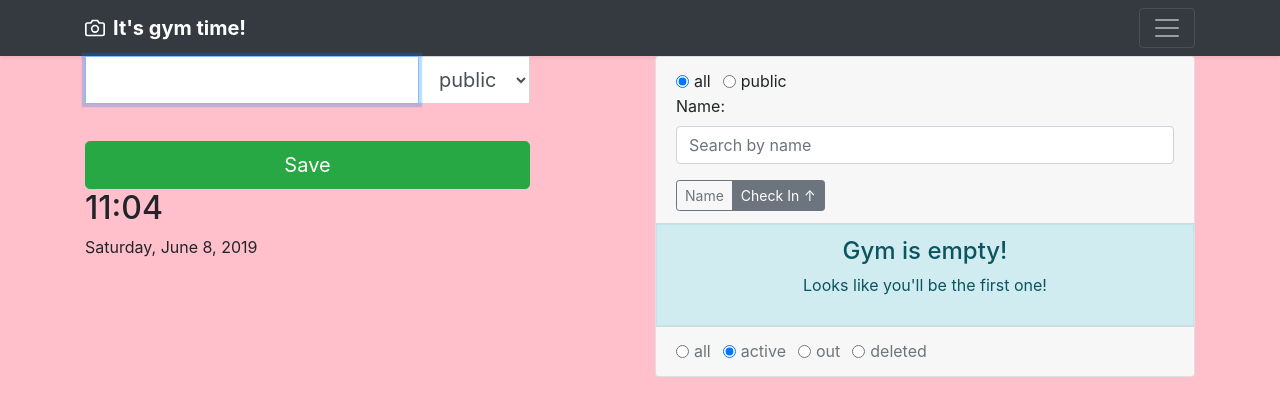
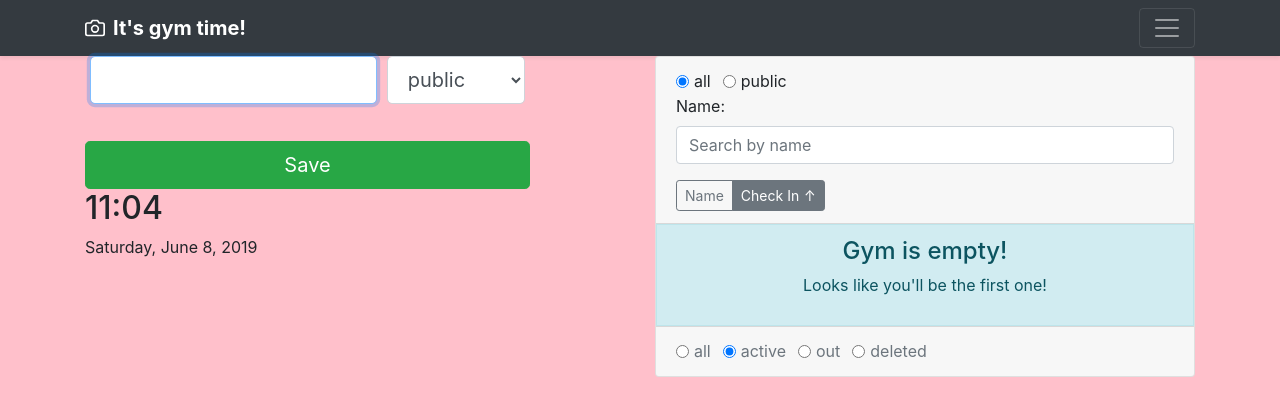
Before and after one commit to rmhdev/gym-time, a Vue app: page / in a window 1280 px wide. Both pictures are taken after a click on the link "Enter". Shown: the top 416 px of the page. Built offline with nearby package versions, Linux system fonts and the light colour scheme.

Commit message:
Improving styles

```diff
--- a/src/components/Checkin.vue
+++ b/src/components/Checkin.vue
@@ -1,5 +1,5 @@
 <template>
-    <section>
+    <section class="gym-checkin">
         <div v-if="isFormSubmitted">
             <checkin-success class="gym-checkin-success" @close="restartForm"></checkin-success>
         </div>
--- a/src/components/Customer.vue
+++ b/src/components/Customer.vue
@@ -1,16 +1,17 @@
 <template>
     <div :class="customerClass">
-        <div class="gym-customer-info">
+        <div v-if="isEditing" class="gym-customer-editable">
+            <customer-form
+                    :customer="this.customer"
+                    v-on:submit:customer="onSubmitCustomer"
+                    mode="edit"
+                    class="gym-customer-form-edit"
+            ></customer-form>
+            <a href="#" class="gym-customer-edit-close" @click.prevent="isEditing = false">close</a>
+        </div>
+        <div v-else class="gym-customer-info">
             <div class="gym-customer-profile">
-                <header v-if="isEditing" class="gym-customer-editable">
-                    <customer-form
-                        :customer="this.customer"
-                        v-on:submit:customer="onSubmitCustomer"
-                    ></customer-form>
-                    <a href="#" class="gym-customer-edit-close" @click.prevent="isEditing = false">close</a>
-                </header>
-
-                <header v-else class="gym-customer-selectable">
+                <header class="gym-customer-selectable">
                     <div class="custom-control custom-switch">
                         <input
                             class="custom-control-input"
@@ -24,7 +25,11 @@
                         >
                         <label class="custom-control-label gym-customer-name" :for="inputId">{{ customerName }}</label>
 
-                        &nbsp;<a v-if="!isSelected" href="#" class="gym-customer-edit" @click.prevent="isEditing = true">edit</a>
+                        <a v-if="!isSelected" href="#" class="gym-customer-edit" @click.prevent="isEditing = true">
+                            <span class="gym-action">
+                                <span class="gym-action-label">edit</span>
+                            </span>
+                        </a>
                     </div>
 
                     <div v-if="customer.category" class="gym-customer-category" :data-category="customerCategory">
@@ -46,7 +51,7 @@
                     :from="customer.checkIn().toISOString()"
                     :to="customer.checkOut().toISOString()"
                     mode="duration"
-                    class="gym-customer-duration small text-muted d-block"
+                    class="gym-customer-duration"
                 ></time-relative>
                 <div v-else>
                     <span class="gym-customer-status" :class="'gym-customer-status-' + customer.status().value">
@@ -113,8 +118,4 @@
     }
 </script>
 
-<style lang="scss" scoped>
-    .gym-customer-name {
-        text-overflow: ellipsis;
-    }
-</style>
+<style lang="scss"></style>
--- a/src/components/CustomerForm.vue
+++ b/src/components/CustomerForm.vue
@@ -1,23 +1,25 @@
 <template>
-    <form @submit.prevent="submit" class="needs-validation" autocomplete="off">
-        <div class="gym-input-group">
-            <label for="customer_name" class="sr-only">Name</label>
+    <form @submit.prevent="submit" class="gym-customer-form" autocomplete="off">
+        <div class="gym-form-row">
+            <div class="gym-form-group gym-form-group-name">
+                <label for="customer_name">Name</label>
                 <input
                         id="customer_name"
                         type="text"
                         value=""
-                class="form-control"
+                        class="gym-customer-name"
                         :class="inputClass"
                         name="customer[name]"
                         v-model="customerName"
                         @keyup="preValidate"
                         ref="customerName"
                 >
-            <div class="input-group-append">
-                <label for="customer_category" class="sr-only">Category</label>
+            </div>
+            <div class="gym-form-group gym-form-group-category">
+                <label for="customer_category">Category</label>
                 <select
                     id="customer_category"
-                    class="gym-checkin-category form-control form-control-lg"
+                    class="gym-customer-category"
                     name="customer[category]"
                     required="required"
                 >
@@ -30,13 +32,20 @@
                     >{{ category.name }}</option>
                 </select>
             </div>
+            <div v-if="!isDefaultMode" class="gym-form-group gym-form-group-save">
+                <button type="submit" class="gym-button-save">
+                    <span class="gym-action">
+                        <span class="gym-action-name">Save</span>
+                    </span>
+                </button>
+            </div>
         </div>
 
-        <div class="gym-feedback-container">
+        <div class="gym-feedback-container" :class="{ 'gym-feedback-container-active': this.status === 'invalid' }">
             <div class="gym-feedback" :class="feedbackClass">{{ feedback }}</div>
         </div>
 
-        <button type="submit" class="btn btn-block btn-success btn-lg">Save</button>
+        <button v-if="isDefaultMode" type="submit" class="gym-button-save">Save</button>
     </form>
 </template>
 
@@ -53,6 +62,10 @@
             customer: {
                 type: Customer,
                 default: null
+            },
+            mode: {
+                type: String,
+                default: 'default'
             }
         },
         data() {
@@ -66,6 +79,9 @@
         computed: {
             isValid() {
                 return 'valid' === this.status;
+            },
+            isDefaultMode() {
+                return 'default' === this.mode;
             },
             feedbackClass() {
                 switch (this.status) {
@@ -155,6 +171,4 @@
     }
 </script>
 
-<style lang="scss">
-
-</style>
+<style lang="scss"></style>
--- a/src/styles/main.scss
+++ b/src/styles/main.scss
@@ -1,4 +1,6 @@
 @import "./bootstrap";
+
+$feedback-container-height: 2.3rem;
 
 body {
   background-color: pink;
@@ -73,9 +75,9 @@ body {
       @extend .col-md-8;
       @extend .col-lg-8;
 
-      .gym-customer-profile {
-        float: right;
-      }
+      //.gym-customer-profile {
+      //  float: right;
+      //}
     }
 
     .gym-customer-name {
@@ -91,7 +93,7 @@ body {
 }
 
 .gym-feedback-container {
-  min-height: 2.3rem;
+  min-height: $feedback-container-height;
   line-height: 2rem;
 
   .gym-feedback {
@@ -104,18 +106,98 @@ body {
   }
 }
 
-.gym-input-group {
-  @extend .input-group;
-  @extend .input-group-lg;
+.gym-customer-form {
+  //@extend .needs-validation;
 
-  select {
-    border-radius: 0;
+  .gym-customer-name,
+  .gym-customer-category {
+    @extend .form-control;
+    @extend .form-control-lg;
   }
+  .gym-button-save {
+    @extend .btn;
+    @extend .btn-block;
+    @extend .btn-success;
+    @extend .btn-lg;
+  }
+  .gym-form-row {
+    @extend .form-row;
+
+    margin-right: 0;
+    margin-left: 0;
+  }
+  .gym-form-group {
+    @extend .form-group;
+    margin-bottom: 0;
+
+    &.gym-form-group-name {
+      @extend .col-8;
+      padding-left: 5px;
+      padding-right: 5px;
+    }
+    &.gym-form-group-category {
+      @extend .col-4;
+      padding-left: 5px;
+      padding-right: 5px;
+    }
+    label {
+      @extend .sr-only;
+    }
+  }
+  &.gym-customer-form-edit {
+    .gym-form-group {
+      &.gym-form-group-name {
+        @extend .col-6;
+        padding-left: 0;
+        padding-right: 5px;
+      }
+      &.gym-form-group-category {
+        @extend .col-4;
+        padding-left: 0;
+        padding-right: 5px;
+      }
+      &.gym-form-group-save {
+        @extend .col-2;
+        padding-left: 0;
+        padding-right: 0;
+      }
+      .gym-customer-name,
+      .gym-customer-category {
+        @extend .form-control-sm;
+      }
+      .gym-button-save {
+        @extend .btn-sm;
+        .gym-action:before {
+          content: '✓';
+        }
+        .gym-action-name {
+          @extend .sr-only;
+        }
+      }
+    }
+
+    .gym-feedback-container {
+      min-height: 0;
+
+      &.gym-feedback-container-active {
+        min-height: $feedback-container-height;
+      }
+    }
+  }
+
 }
 
 .gym-customer-status,
 .gym-customer-times {
   width: 4rem;
+}
+
+.gym-customer-times {
+  .gym-customer-duration {
+    @extend .small;
+    @extend .text-muted;
+    @extend .d-block;
+  }
 }
 
 .gym-customer-status {
@@ -142,6 +224,19 @@ body {
   }
 }
 
+.gym-customer-selectable {
+  .gym-customer-edit {
+    .gym-action {
+      &:before {
+        content: '✎';
+        margin-left: map-get($spacers, 1);
+      }
+    }
+    .gym-action-label {
+      @extend .small;
+      padding-left: map-get($spacers, 1);
+    }
+  }
   .gym-customer-category {
     display: block;
 
@@ -157,6 +252,8 @@ body {
       }
     }
   }
+}
+
 
 .gym-sort {
   &.desc,
```
Lines whose indentation alone changed are shown as unchanged.
